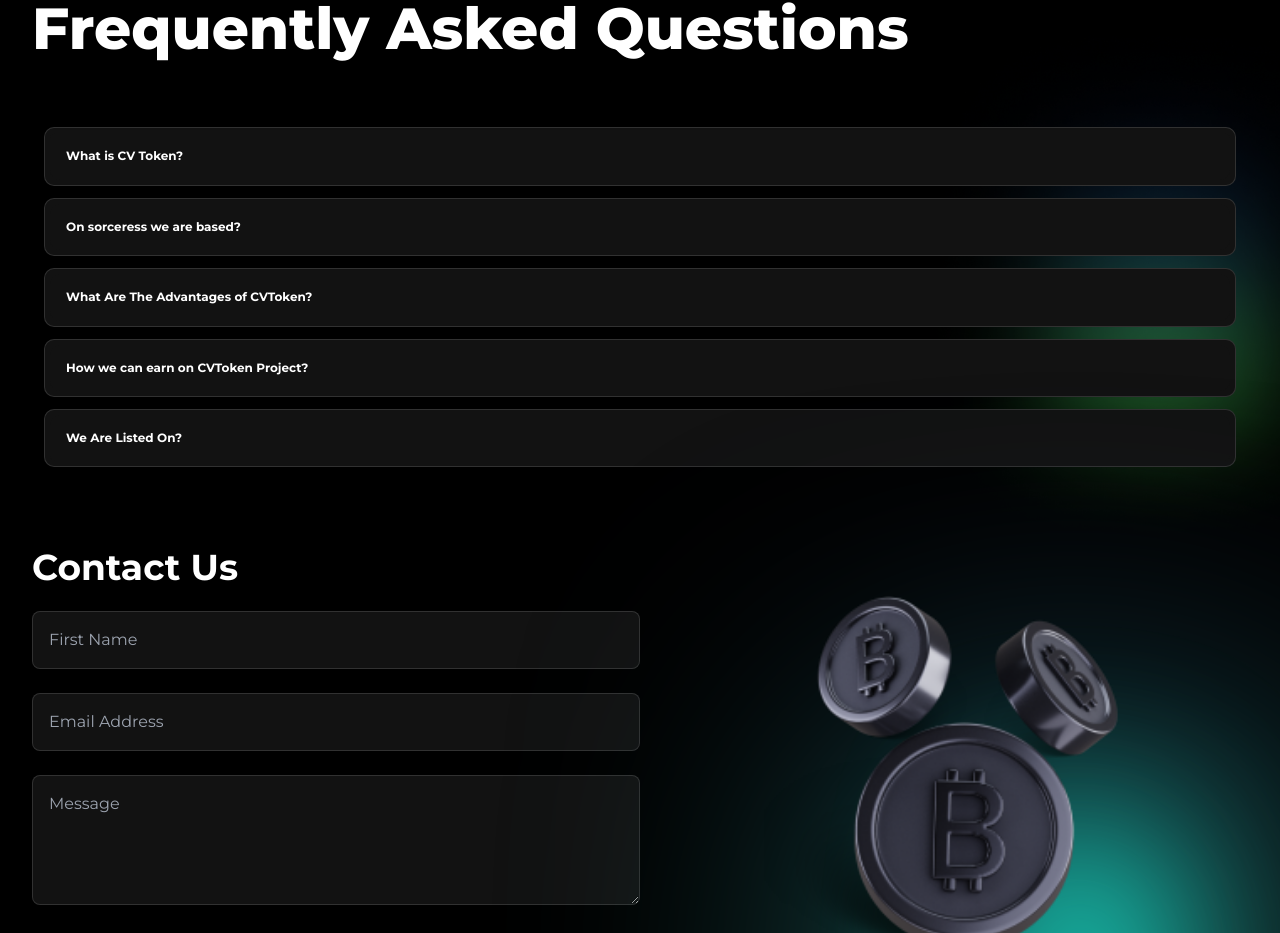
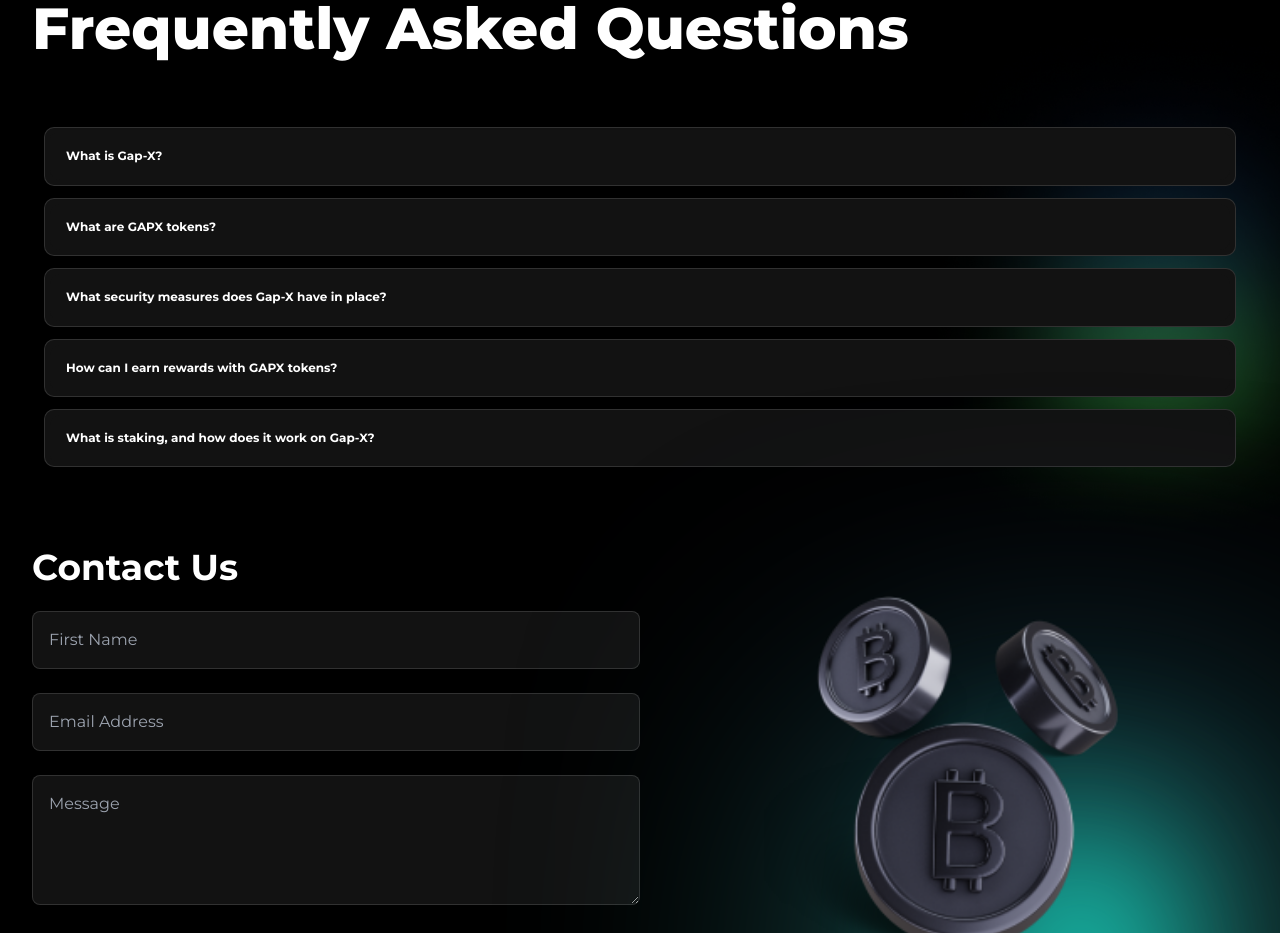
Before and after one commit to AMISH-KHAN/Amit-gap-x, a React (Vite) app: page / in a window 1280 px wide. Shown: the part 6049-6982 px from the top of the page. Built offline with nearby package versions, Linux system fonts and the light colour scheme.

Commit message:
faq edited

```diff
--- a/src/Components/Faq.jsx
+++ b/src/Components/Faq.jsx
@@ -14,55 +14,57 @@ export default function Faq() {
         <Accordion.Item eventKey="0" >
           <Accordion.Header className='  p-0 m-0' >
             <div className="w-full flex justify-between items-center  text-white font-bold text-[12px] font-display  p-4 rounded-md transition duration-300">
-              What is CV Token?
+            What is Gap-X?
             </div>
           </Accordion.Header>
           <Accordion.Body className=" text-white p-4 text-[14px] font-display font-medium">
-            CV Token is a cryptocurrency token that enables decentralized applications and services.
-          </Accordion.Body>
+                  Gap-X is a blockchain platform launched in June 2024 on the BNB Smart Chain, offering innovative digital solutions, including staking, liquidity provision, and rewards through its native GAPX token.
+                </Accordion.Body>
         </Accordion.Item>
 
         <Accordion.Item eventKey="1">
           <Accordion.Header>
             <div className="w-full flex justify-between items-center  text-white font-bold text-[12px] font-display  p-4 rounded-md  transition duration-300">
-              On sorceress we are based?
+            What are GAPX tokens?
             </div>
           </Accordion.Header>
           <Accordion.Body className=" text-white p-4 text-[14px] font-display font-medium">
-            CV Token is based on sorceress, ensuring security and decentralization for users.
+          GAPX tokens are the native utility tokens of the Gap-X ecosystem, used for staking, contributing to network security, and earning rewards.
+
+
           </Accordion.Body>
         </Accordion.Item>
 
         <Accordion.Item eventKey="2">
           <Accordion.Header>
             <div className="w-full flex justify-between items-center  text-white font-bold text-[12px] font-display  p-4 rounded-md  transition duration-300">
-              What Are The Advantages of CVToken?
+            What security measures does Gap-X have in place?
             </div>
           </Accordion.Header>
           <Accordion.Body className=" text-white p-4 text-[14px] font-display font-medium">
-            CVToken offers decentralized control, security, and seamless integration with existing blockchains.
+          Gap-X prioritizes security, ensuring robust protection across all its offerings, including the Gapx Chain and Gapx Wallet, to safeguard user assets and data.
           </Accordion.Body>
         </Accordion.Item>
 
         <Accordion.Item eventKey="3">
           <Accordion.Header>
             <div className="w-full flex justify-between items-center  text-white font-bold text-[12px] font-display  p-4 rounded-md  transition duration-300">
-              How we can earn on CVToken Project?
+            How can I earn rewards with GAPX tokens?
             </div>
           </Accordion.Header>
           <Accordion.Body className=" text-white p-4 text-[14px] font-display font-medium">
-            You can earn by participating in staking, liquidity pools, and governance activities in the CVToken ecosystem.
+          You can earn rewards by staking GAPX tokens, participating in liquidity provision, referring friends through our referral program, or engaging in promotions and giveaways.
           </Accordion.Body>
         </Accordion.Item>
 
         <Accordion.Item eventKey="4">
           <Accordion.Header>
             <div className="w-full flex justify-between items-center  text-white font-bold text-[12px] font-display  p-4 rounded-md  transition duration-300">
-              We Are Listed On?
+            What is staking, and how does it work on Gap-X?
             </div>
           </Accordion.Header>
           <Accordion.Body className=" text-white p-4 text-[14px] font-display font-medium">
-            CVToken is listed on major decentralized exchanges, enabling seamless trading and integration.
+          Staking involves locking your GAPX tokens to help secure the network and provide liquidity. In return, you earn rewards for your contribution to network security.
           </Accordion.Body>
         </Accordion.Item>
       </Accordion>
```
